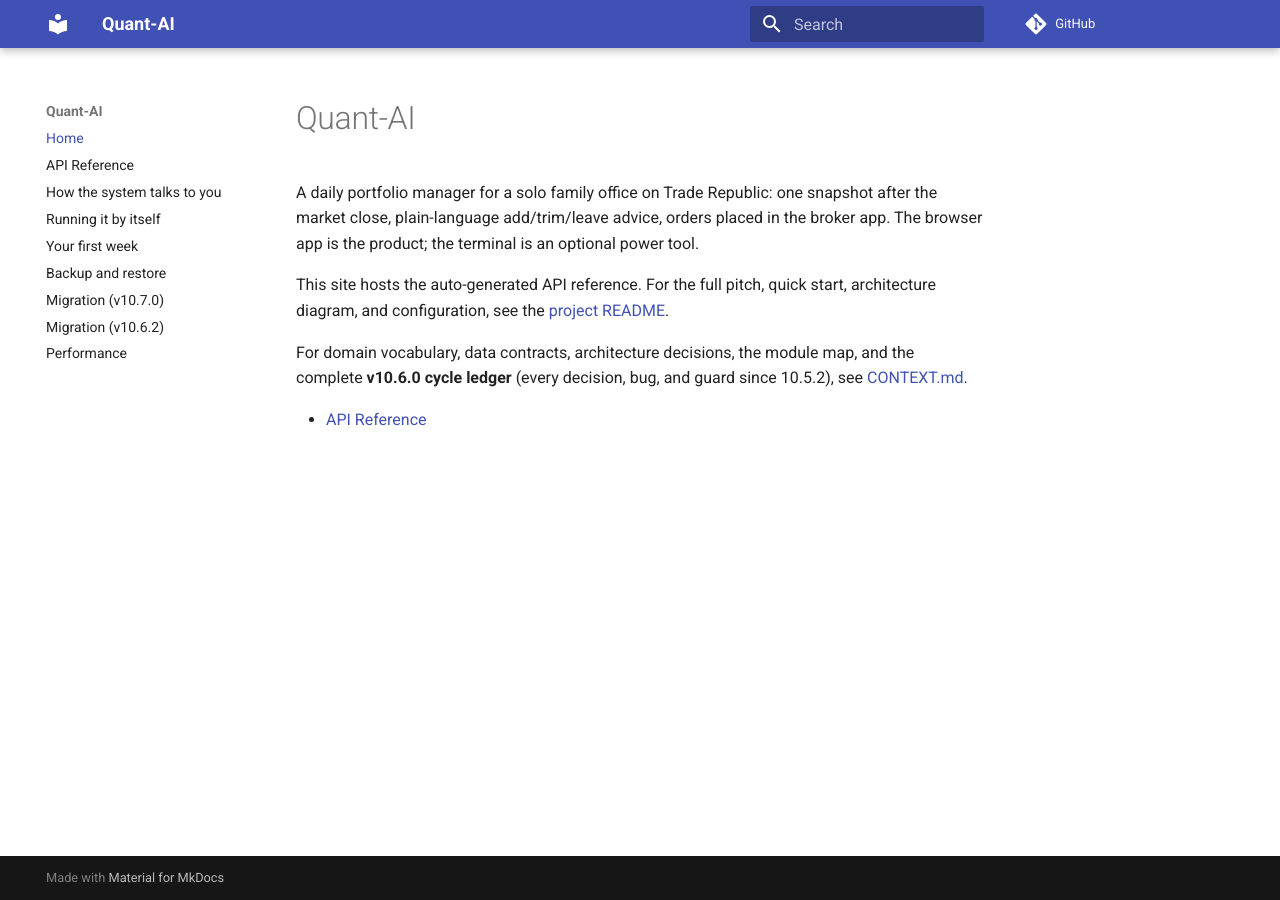
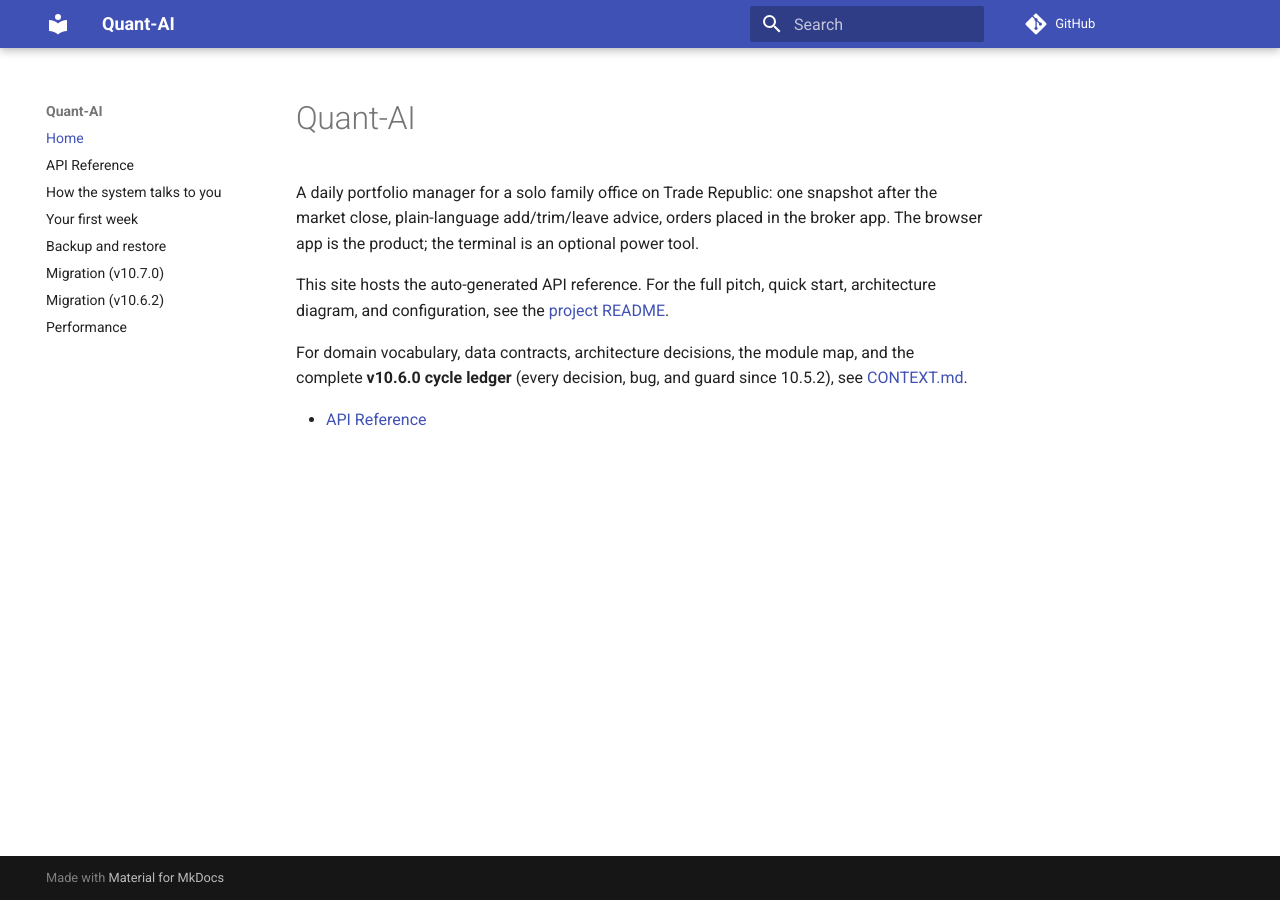
Before and after one commit to akmal523/quant, an MkDocs documentation site: the page built from docs/index.md, in a window 1280 px wide. Built offline with MkDocs 1.6.1 and Material for MkDocs 9.7.7, drawn with Linux system fonts in a browser that asks for light colours; comment, search, counter and statistics services are not loaded.

Commit message:
test update

```diff
--- a/mkdocs.yml
+++ b/mkdocs.yml
@@ -22,7 +22,6 @@ nav:
   - Home: index.md
   - API Reference: api.md
   - How the system talks to you: conversation.md
-  - Running it by itself: launch.md
   - Your first week: first_week.md
   - Backup and restore: backup.md
   - Migration (v10.7.0): migration_v10.7.0.md
```
Also changed, not shown: 1 other file.
